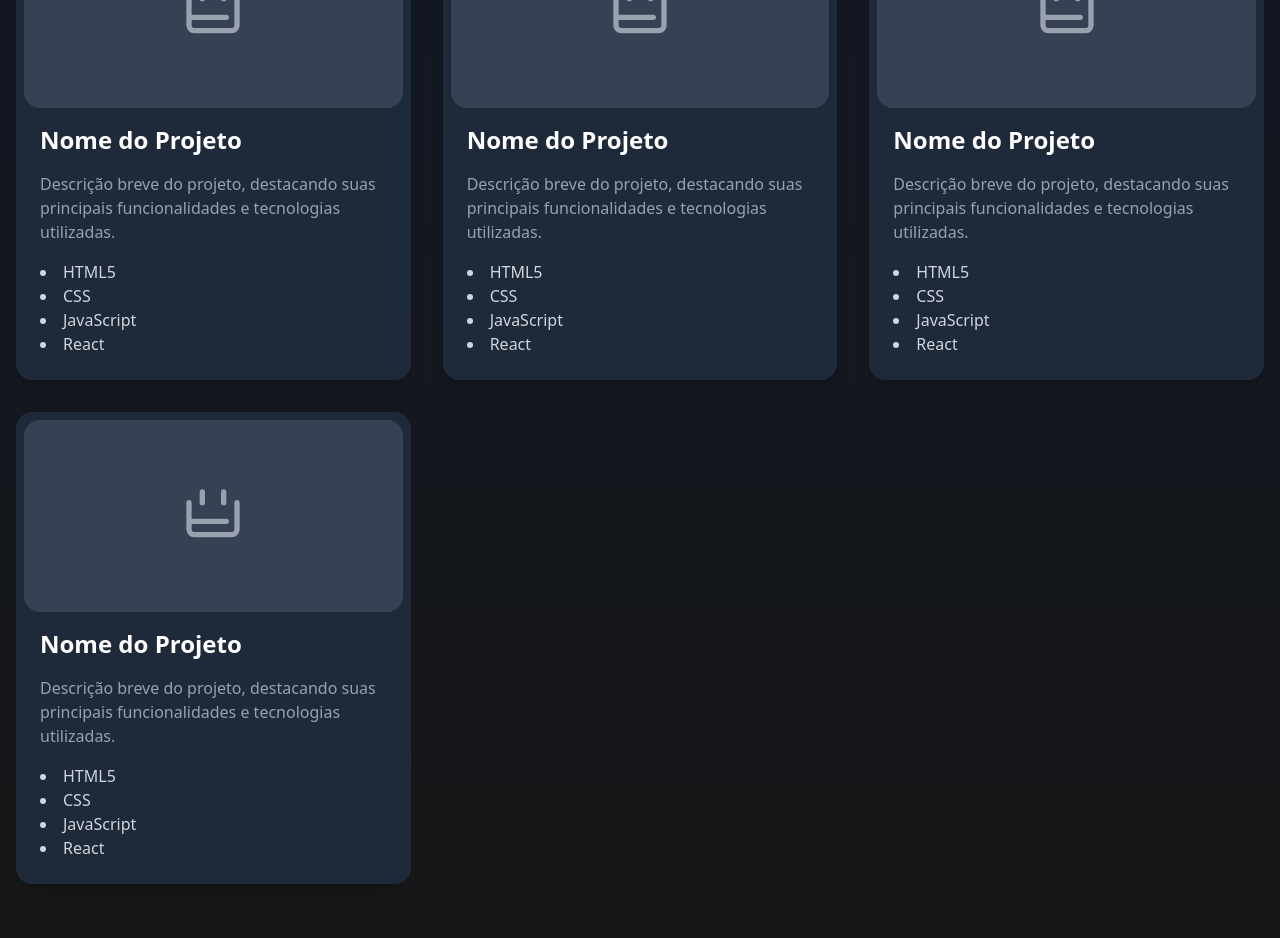
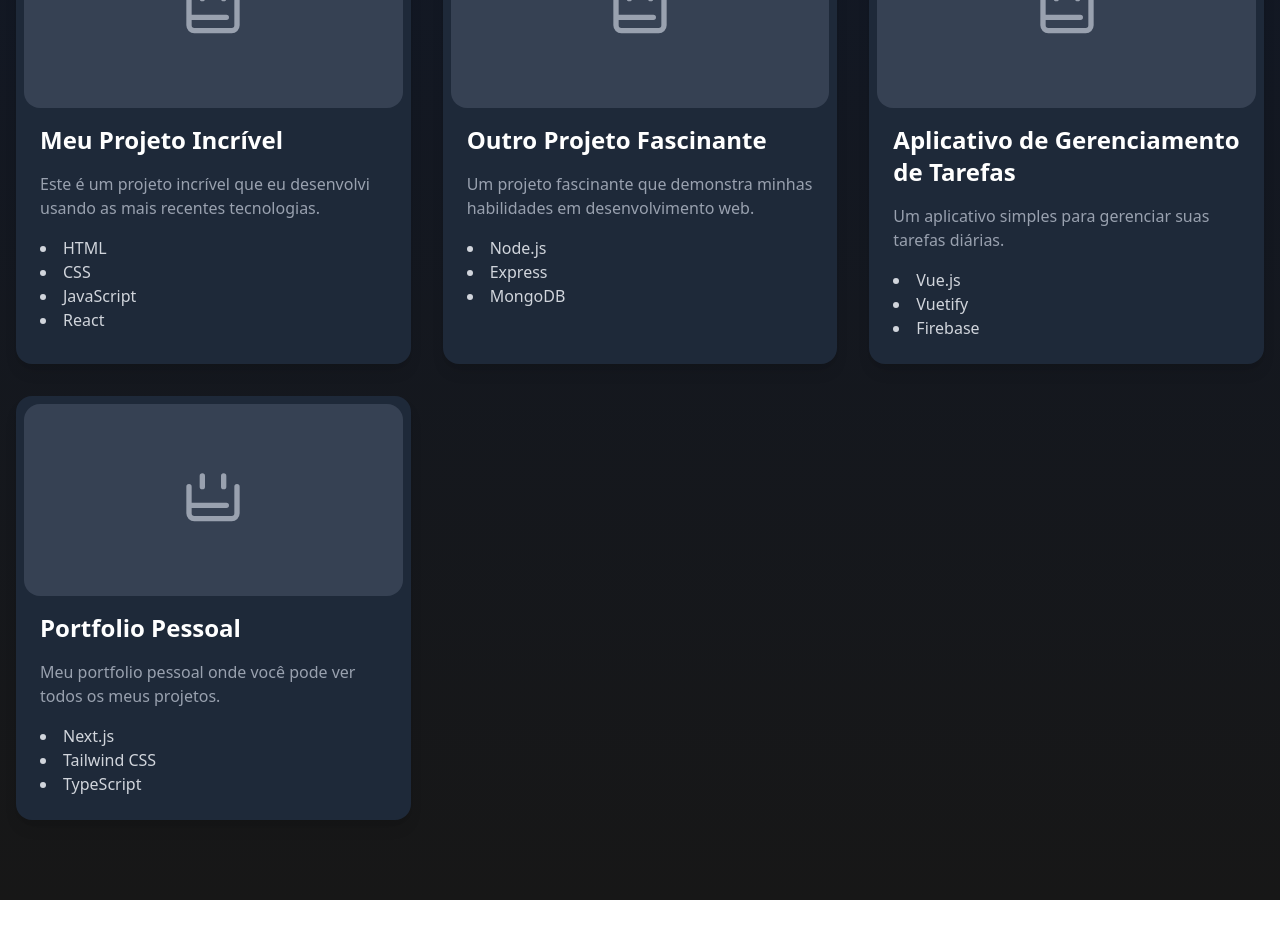
Before and after one commit to arnaldoliro/personal-site, a Next.js app: page / in a window 1280 px wide. Shown: the part 2060-2998 px from the top of the page. After the commit the page ends 2960 px from the top, so only its background shows below. Built offline with nearby package versions, Linux system fonts and the light colour scheme.

Commit message:
feat: componentization of elements, styling and implementation of data in the project

```diff
--- a/src/components/CardSkills/index.tsx
+++ b/src/components/CardSkills/index.tsx
@@ -1,4 +1,5 @@
 import CardProps from "@/types/CardProps";
+import SkillTag from "../SkillTag";
 
 export default function Card({ title, skills }: CardProps) {
   return (
@@ -6,12 +7,7 @@ export default function Card({ title, skills }: CardProps) {
       <h2 className="text-xl font-semibold mb-2 text-white">{title}</h2>
       <div className="flex flex-wrap gap-2">
         {skills.map((skill, index) => (
-          <h3
-            key={index}
-            className="bg-[#4d4d4d] hover:bg-gradient-to-br hover:from-orange-500 hover:to-yellow-400 hover:text-black text-md rounded-2xl px-2 py-1 w-fit text-gray-300 hover:shadow-sm shadow-gray-900 hover:scale-102 transition-all duration-300 cursor-default transform hover:-translate-y-0.5"
-          >
-            {skill}
-          </h3>
+          <SkillTag key={index} skill={skill} />
         ))}
       </div>
     </div>
--- a/src/components/ProjectCard/index.tsx
+++ b/src/components/ProjectCard/index.tsx
@@ -1,9 +1,18 @@
+// components/ProjectCard.tsx
+
 'use client'
 
+import ProjectCardProps from "@/types/ProjectCardProps";
 import Image from "next/image";
 import { motion } from "framer-motion";
 
-export default function ProjectCard({ imageSrc }: { imageSrc?: string }) {
+export default function ProjectCard({
+  title,
+  description,
+  image,
+  skills,
+  githubLink,
+}: ProjectCardProps) {
   return (
     <motion.div
       className="bg-gray-800 rounded-2xl shadow-lg p-2 hover:shadow-xl transition-shadow duration-300"
@@ -12,12 +21,11 @@ export default function ProjectCard({ imageSrc }: { imageSrc?: string }) {
       transition={{ duration: 1 }}
       viewport={{ once: false, amount: 0.3 }}
     >
-      {/* Container da imagem com overlay */}
       <div className="relative group mb-4 rounded-2xl overflow-hidden">
-        {imageSrc ? (
+        {image ? (
           <Image
-            src={imageSrc}
-            alt="Thumbnail do Projeto"
+            src={image}
+            alt={`Imagem do projeto ${title}`}
             className="w-full h-48 object-cover"
             width={500}
             height={300}
@@ -43,10 +51,20 @@ export default function ProjectCard({ imageSrc }: { imageSrc?: string }) {
 
         {/* Overlay */}
         <div className="absolute inset-0 bg-black/60 opacity-0 group-hover:opacity-100 flex items-center justify-center gap-4 transition-opacity duration-300">
-          <a className="p-3 bg-custom-gradient rounded-xl shadow-lg hover:shadow-[#f97316] transition-all duration-500 cursor-pointer">
+          <a
+            href={image}
+            target="_blank"
+            rel="noopener noreferrer"
+            className="p-3 bg-custom-gradient rounded-xl shadow-lg hover:shadow-[#f97316] transition-all duration-500 cursor-pointer"
+          >
             Ver Projeto
           </a>
-          <a className="p-3 bg-transparent border-2 border-[#f97316] text-[#f97316] font-semibold rounded-xl hover:bg-[#f97316] hover:text-gray-900 transition-all duration-400 cursor-pointer">
+          <a
+            href={githubLink}
+            target="_blank"
+            rel="noopener noreferrer"
+            className="p-3 bg-transparent border-2 border-[#f97316] text-[#f97316] font-semibold rounded-xl hover:bg-[#f97316] hover:text-gray-900 transition-all duration-400 cursor-pointer"
+          >
             Github
           </a>
         </div>
@@ -54,15 +72,12 @@ export default function ProjectCard({ imageSrc }: { imageSrc?: string }) {
 
       {/* Conteúdo do card */}
       <div className="px-4 pb-4">
-        <h3 className="text-2xl text-white font-semibold mb-4">Nome do Projeto</h3>
-        <p className="text-gray-400 mb-4">
-          Descrição breve do projeto, destacando suas principais funcionalidades e tecnologias utilizadas.
-        </p>
+        <h3 className="text-2xl text-white font-semibold mb-4">{title}</h3>
+        <p className="text-gray-400 mb-4">{description}</p>
         <ul className="list-disc list-inside text-gray-300">
-          <li>HTML5</li>
-          <li>CSS</li>
-          <li>JavaScript</li>
-          <li>React</li>
+          {skills.map((skill, index) => (
+            <li key={index}>{skill}</li>
+          ))}
         </ul>
       </div>
     </motion.div>
--- a/src/components/ProjectsSection/index.tsx
+++ b/src/components/ProjectsSection/index.tsx
@@ -1,5 +1,6 @@
 'use client'
 
+import ProjectsInfo from "@/data/ProjectsItems";
 import ProjectCard from "../ProjectCard";
 import SectionDescription from "../SectionDescription";
 import SectionTitle from "../SectionTitle";
@@ -22,10 +23,16 @@ export default function ProjectSection() {
       Cada um representa um desafio único e uma oportunidade de aprendizado.</SectionDescription>
         </div>
         <div className="grid grid-cols-1 md:grid-cols-2 lg:grid-cols-3 gap-8">
-            <ProjectCard />
-            <ProjectCard />
-            <ProjectCard />
-            <ProjectCard />
+          {ProjectsInfo.map((project, index) => (
+            <ProjectCard
+              key={index}
+              title={project.title}
+              description={project.description}
+              image={project.image}
+              skills={project.skills}
+              githubLink={project.githubLink}
+            />
+          ))}
         </div>
       </div>
     </motion.section>
--- /dev/null
+++ b/src/components/SkillTag/index.tsx
@@ -0,0 +1,11 @@
+import SkillTagProps from "@/types/SkillTagProps";
+
+export default function SkillTag({ skill }: SkillTagProps) {
+  return (
+    <h3
+      className="bg-[#4d4d4d] hover:bg-gradient-to-br hover:from-orange-500 hover:to-yellow-400 hover:text-black text-md rounded-2xl px-2 py-1 w-fit text-gray-300 hover:shadow-sm shadow-gray-900 hover:scale-102 transition-all duration-300 cursor-default transform hover:-translate-y-0.5"
+    >
+      {skill}
+    </h3>
+  );
+}
--- /dev/null
+++ b/src/data/ProjectsItems.ts
@@ -0,0 +1,31 @@
+const ProjectsInfo = [
+    {
+        title: "Meu Projeto Incrível",
+        description: "Este é um projeto incrível que eu desenvolvi usando as mais recentes tecnologias.",
+        // image: "/images/project-image.jpg",
+        skills: ["HTML", "CSS", "JavaScript", "React"],
+        githubLink: "https://github.com/usuario/meu-projeto-incrivel"
+    },
+    {
+        title: "Outro Projeto Fascinante",
+        description: "Um projeto fascinante que demonstra minhas habilidades em desenvolvimento web.",
+        // image: "/images/another-project-image.jpg",
+        skills: ["Node.js", "Express", "MongoDB"],
+        githubLink: "https://github.com/usuario/outro-projeto-fascinante"
+    },
+    {
+        title: "Aplicativo de Gerenciamento de Tarefas",
+        description: "Um aplicativo simples para gerenciar suas tarefas diárias.",
+        // image: "/images/task-manager-image.jpg",
+        skills: ["Vue.js", "Vuetify", "Firebase"],
+        githubLink: "https://github.com/usuario/aplicativo-gerenciamento-tarefas"
+    },
+    {
+        title: "Portfolio Pessoal",
+        description: "Meu portfolio pessoal onde você pode ver todos os meus projetos.",
+        // image: "/images/portfolio-image.jpg",
+        skills: ["Next.js", "Tailwind CSS", "TypeScript"],
+        githubLink: "https://github.com/usuario/portfolio-pessoal"
+    }
+]
+export default ProjectsInfo;
--- /dev/null
+++ b/src/types/ProjectCardProps.ts
@@ -0,0 +1,9 @@
+interface ProjectCardProps {
+  title: string;
+  description: string;
+  image: string;
+  skills: string[];
+  githubLink: string;
+}
+
+export default ProjectCardProps;
--- /dev/null
+++ b/src/types/SkillTagProps.ts
@@ -0,0 +1,3 @@
+export default interface SkillTagProps {
+  skill: string;
+}
```
